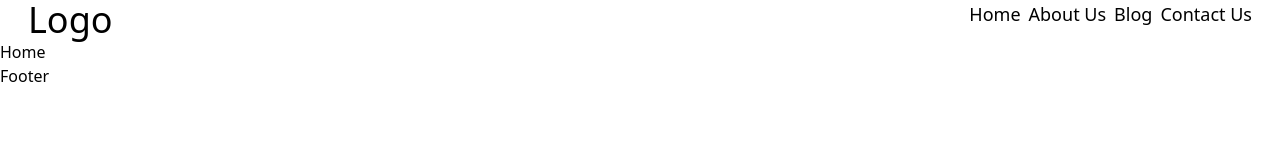
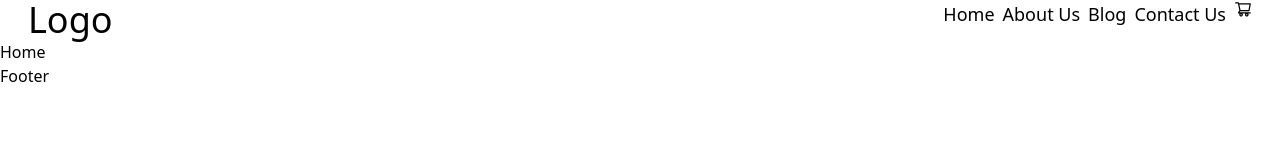
Before and after one commit to Bite-s-Team/Front-End-FoodSys, a Next.js app: page / in a window 1280 px wide. Shown: the top 160 px of the page. Built offline with nearby package versions, Linux system fonts and the light colour scheme.

Commit message:
fix: fix hydratation erro

```diff
--- a/src/app/layout.tsx
+++ b/src/app/layout.tsx
@@ -17,7 +17,7 @@ export default function RootLayout({
     <>
       <html lang="en">
         <Header />
-        <body>{children}</body>
+        <main>{children}</main>
         <Footer />
       </html>
     </>
--- a/src/components/Header/Header.tsx
+++ b/src/components/Header/Header.tsx
@@ -2,11 +2,13 @@ import Navlink from "../Navlink/Navlink"
 
 export default function Header() {
     return (
+        <>
             <div className="flex justify-between mx-7">
                 <h1 className="text-4xl">Logo</h1>
                 <ul className="flex gap-2">
                     <Navlink />
                 </ul>
             </div>
+        </>
     )
 }
--- a/src/components/Navlink/Navlink.tsx
+++ b/src/components/Navlink/Navlink.tsx
@@ -1,9 +1,14 @@
 import Link from "next/link"
+import { ReactNode } from "react";
+
+//import icon
+import { AiOutlineShoppingCart } from 'react-icons/ai'
 
 type linkProps = {
     id?: number,
     name?: string,
     path?: string,
+    icon?: ReactNode,
 }[]
 
 const link: linkProps = [
@@ -27,6 +32,10 @@ const link: linkProps = [
         name: 'Contact Us',
         path: '/Pages/Contact',
     },
+    {
+        id: 4,
+        icon: <AiOutlineShoppingCart />,
+    },
 
 ]
 
@@ -38,7 +47,7 @@ export default function Navlink() {
                     return (
                         <Link key={l.id} href={`${l.path}`}>
                             <li className="text-lg">
-                                {l.name}
+                                {l.icon} {l.name}
                             </li>
                         </Link>
                     )
```
Lines whose indentation alone changed are shown as unchanged.
